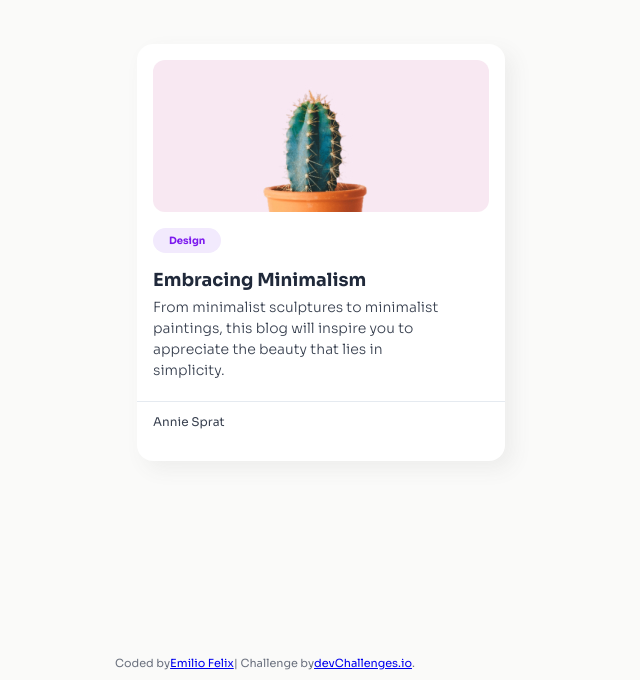
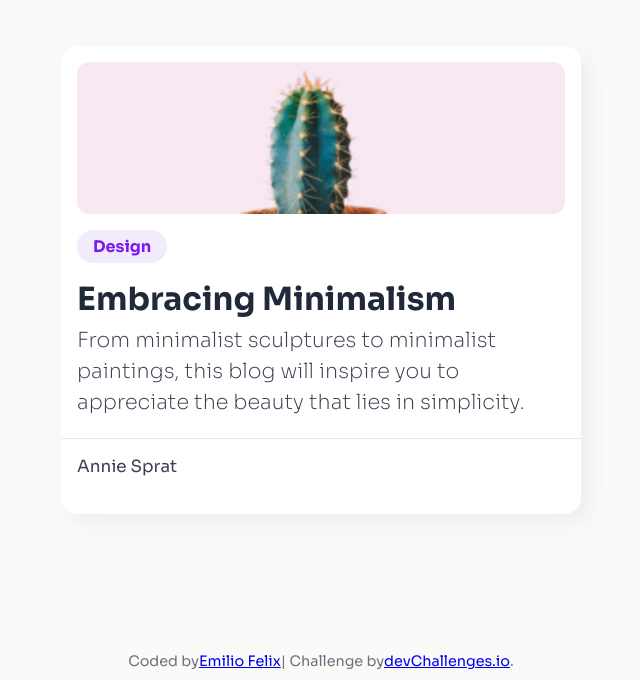
Before and after one commit to emiliofelixdev/Minimal-blog-card-starter, a plain HTML site: page index.html in a window 1280 px wide. Shown: the part 120-800 px from the top of the page, without its empty margins (319-959 px from the left). Drawn offline with Linux system fonts and the light colour scheme.

Commit message:
final version

```diff
--- a/styles.css
+++ b/styles.css
@@ -18,12 +18,18 @@
 body {
   font-family: "Sora", sans-serif;
   background-color: var(--color-body-bg);
+  display: flex;
+  align-items: center;
+  justify-content: center;
+  min-height: 100vh;
+  margin: 0;
+  padding: 0;
 }
 
 .card {
   max-width: 368px;
   width: 100%;
-  margin: 164px auto;
+  margin: 0;
   background-color: var(--color-card-bg);
   border-radius: 16px;
   padding-top: 16px;
@@ -97,5 +103,56 @@ header,
   color: #6c727f;
   display: flex;
   justify-content: center;
-  margin: 0 auto;
+  margin: 0;
 }
+
+@media (min-width: 768px) {
+  .card {
+    max-width: 520px;
+  }
+
+  .card-info h1 {
+    font-size: 2rem;
+  }
+
+  .card-info p {
+    font-size: 1.3rem;
+    width: 100%;
+    font-weight: 200;
+  }
+
+  .card-footer p {
+    font-size: 1.05rem;
+  }
+
+  header p {
+    font-size: 1rem;
+    font-weight: 700;
+  }
+
+  .author-info {
+    font-size: 0.9rem;
+  }
+}
+
+@media (max-width: 480px) {
+  .card {
+    width: 320px;
+  }
+
+  .card-info h1 {
+    font-size: 1.05rem;
+  }
+
+  .card-info p {
+    font-size: 0.7rem;
+  }
+
+  .card-footer p {
+    font-size: 0.6rem;
+  }
+
+  .author-info {
+    font-size: 0.5rem;
+  }
+}
```
